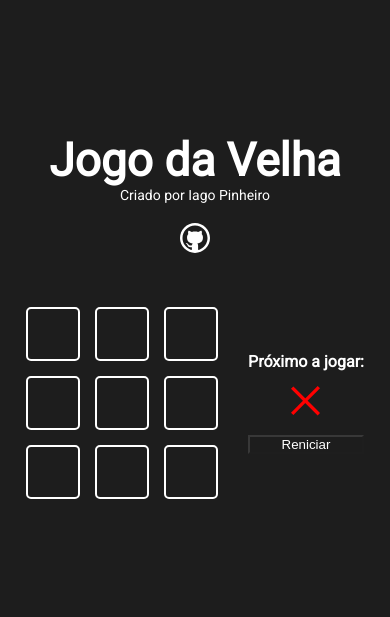
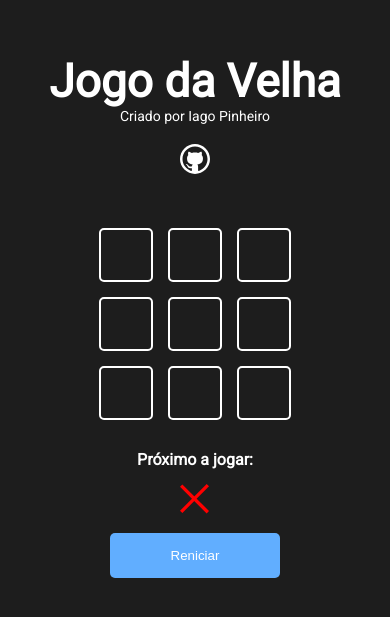
Before and after one commit to iagoPinheiro1401/react-jogo-da-velha, a Next.js app: page / in a window 390 px wide. Shown: the part 121-738 px from the top of the page. Built offline with nearby package versions, Linux system fonts and the light colour scheme.

Commit message:
Corrigido responsividade

```diff
--- a/src/components/button/Button.module.css
+++ b/src/components/button/Button.module.css
@@ -1,3 +1,13 @@
 .button {
+    padding: 15px 30px;
+    border-radius: 5px;
+    border: none;
+    cursor: pointer;
+    background-color: #007bff;
+    color: white;
+}
 
+.button:disabled {
+    cursor: default;
+    background-color: #61aeff;
 }
--- a/src/components/game/Game.module.css
+++ b/src/components/game/Game.module.css
@@ -9,3 +9,9 @@
         gap: 30px;
         align-items: center;
     }
+
+    @media screen and (max-width : 425px) {
+        .gameContent{
+            flex-direction: column;
+        }
+    }
--- a/src/components/gameinfo/GameInfo.module.css
+++ b/src/components/gameinfo/GameInfo.module.css
@@ -2,4 +2,5 @@
     display: flex;
     flex-direction: column;
     gap: 15px;
+    min-width: 170px;
 }
```
